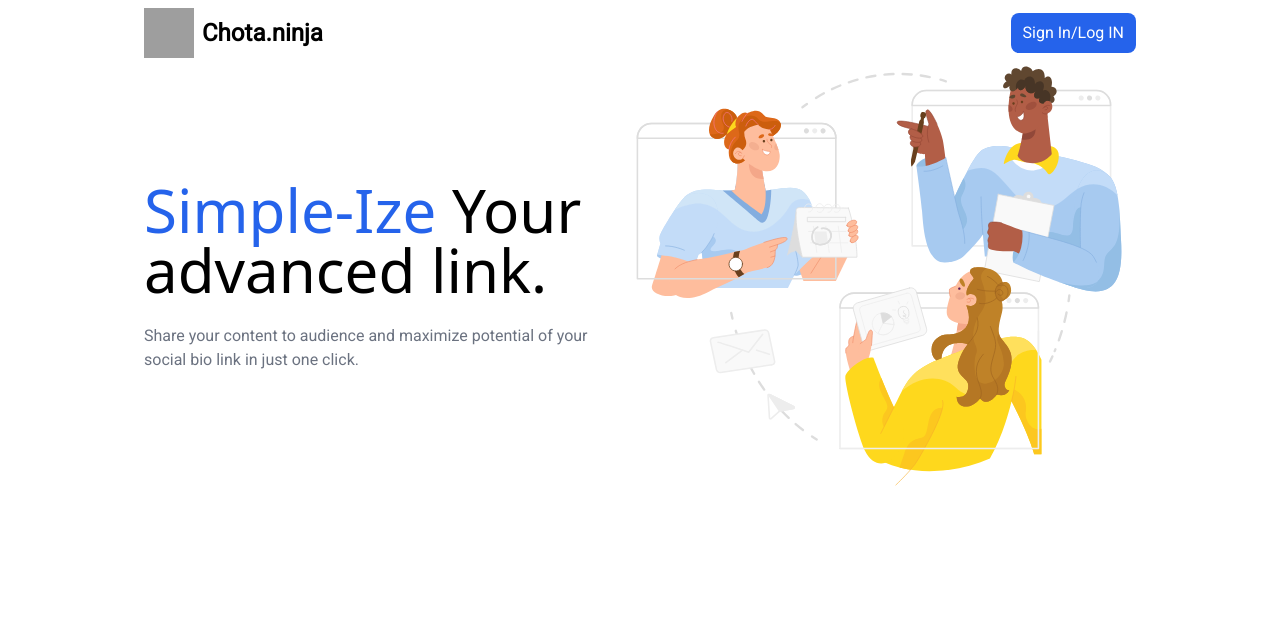
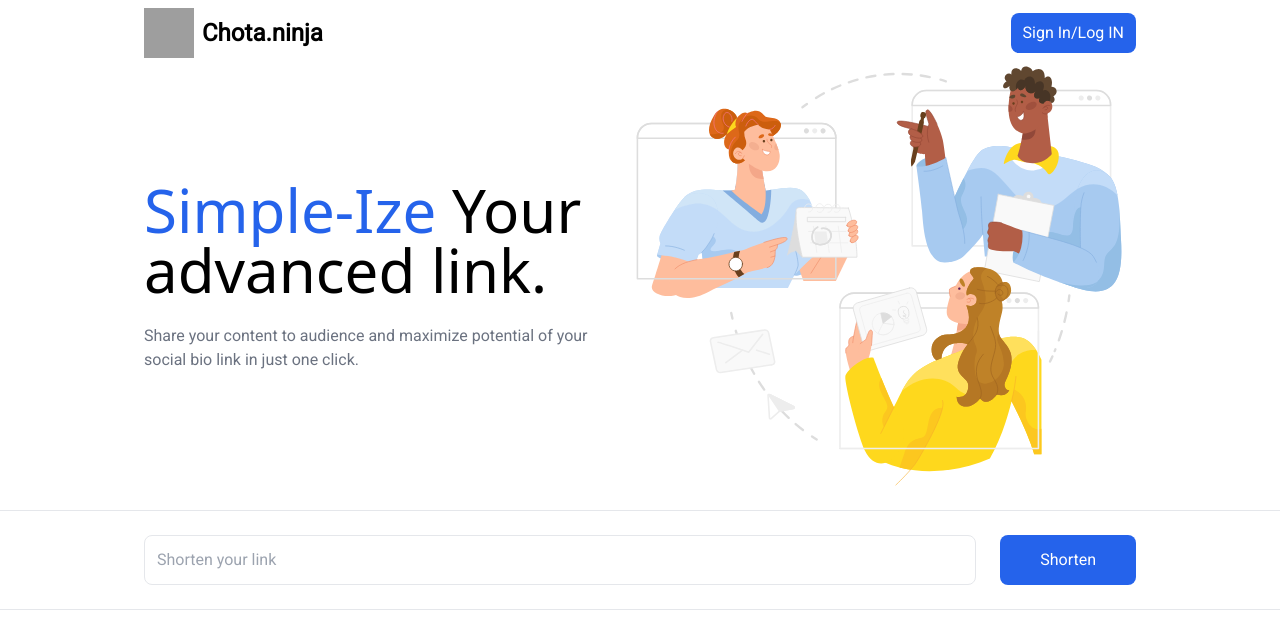
Before and after one commit to go367it/still-alive, a Next.js app: page / in a window 1280 px wide. Shown: the top 624 px of the page. Built offline with nearby package versions, Linux system fonts and the light colour scheme; grey boxes are pictures that could not be loaded; a web font is replaced by a local one.

Commit message:
added create link section in homepage

```diff
--- a/pages/index.js
+++ b/pages/index.js
@@ -33,6 +33,23 @@ export default function Home() {
           />
         </div>
       </Container>
+
+      {/* Create Anonymous Link  */}
+      <div className="mt-6">
+        <hr />
+        <Container>
+          <div className="flex gap-6 py-6">
+            <input
+              placeholder="Shorten your link"
+              className="px-3 py-3 outline-none border border-gray-200 rounded-lg w-full text-gray-600"
+            />
+            <button className="bg-blue-600 px-10 py-3 rounded-lg text-white cursor-pointer hover:bg-blue-500 focus:ring focus:ring-blue-300 transform duration-300">
+              Shorten
+            </button>
+          </div>
+        </Container>
+        <hr />
+      </div>
     </div>
   );
 }
```
